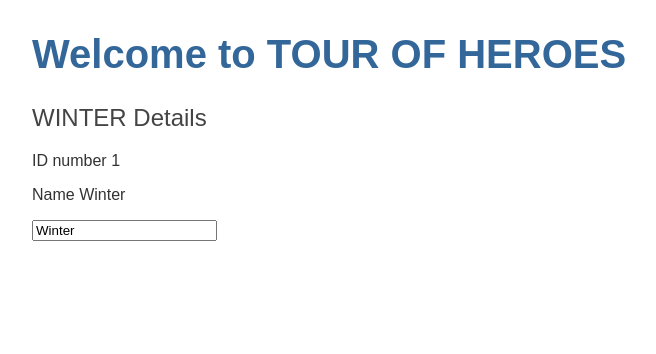
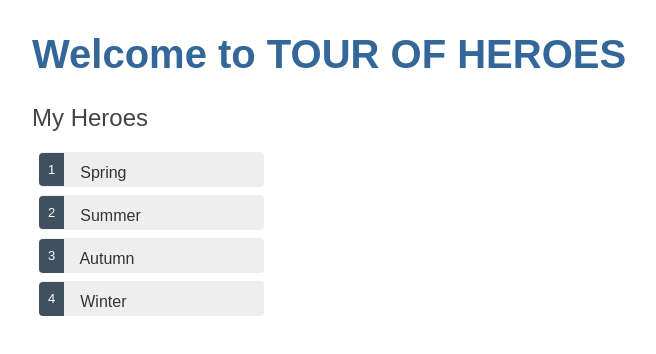
Before and after one commit to PaulineLeeLi/angular-cli-learn, an Angular app: page / in a window 1280 px wide. Shown: the top 354 px of the page, without its empty margins (0-656 px from the left). Built offline with nearby package versions, Linux system fonts and the light colour scheme.

Commit message:
Add and show Heroes list, and show the selected if exist

```diff
--- a/src/app/heroes/heroes.component.html
+++ b/src/app/heroes/heroes.component.html
@@ -1,10 +1,19 @@
-<h2>{{hero.name | uppercase}} Details</h2>
-<div>
-    <p>
-        <span>ID number</span> {{hero.id}}
-    </p>
-    <p>
-        <span>Name</span> {{hero.name}}
-    </p>
-    <input [(ngModel)]="hero.name" placeholder="name"/>
+<h2>My Heroes</h2>
+<ul class="heroes">
+    <li *ngFor="let hero of heroes" (click)="onSelect(hero)" [class.selected]="hero === selectedHero">
+        <span class="badge">{{hero.id}}</span> {{hero.name}}
+    </li>
+</ul>
+
+<div *ngIf="selectedHero">
+    <h2>{{selectedHero.name | uppercase}} Details</h2>
+    <div>
+        <p>
+            <span>ID number: </span> {{selectedHero.id}}
+        </p>
+        <p>
+            <span>Name: </span> {{selectedHero.name}}
+        </p>
+        <input [(ngModel)]="selectedHero.name" placeholder="name"/>
+    </div>
 </div>
--- a/src/app/heroes/heroes.component.scss
+++ b/src/app/heroes/heroes.component.scss
@@ -0,0 +1,44 @@
+/* HeroesComponent's private CSS styles */
+.heroes {
+    margin: 0 0 2em 0;
+    list-style-type: none;
+    padding: 0;
+    width: 15em;
+  }
+  .heroes li {
+    cursor: pointer;
+    position: relative;
+    left: 0;
+    background-color: #EEE;
+    margin: .5em;
+    padding: .3em 0;
+    height: 1.6em;
+    border-radius: 4px;
+  }
+  .heroes li:hover {
+    color: #607D8B;
+    background-color: #DDD;
+    left: .1em;
+  }
+  .heroes li.selected {
+    background-color: #CFD8DC;
+    color: white;
+  }
+  .heroes li.selected:hover {
+    background-color: #BBD8DC;
+    color: white;
+  }
+  .heroes .badge {
+    display: inline-block;
+    font-size: small;
+    color: white;
+    padding: 0.8em 0.7em 0 0.7em;
+    background-color:#405061;
+    line-height: 1em;
+    position: relative;
+    left: -1px;
+    top: -4px;
+    height: 1.8em;
+    margin-right: .8em;
+    border-radius: 4px 0 0 4px;
+  }
--- a/src/app/heroes/heroes.component.ts
+++ b/src/app/heroes/heroes.component.ts
@@ -1,5 +1,6 @@
 import { Component, OnInit } from '@angular/core';
 import { Hero } from '../hero';
+import { HEROES } from '../mock-heroes';
 
 @Component({
   selector: 'app-heroes',
@@ -7,11 +8,16 @@
   styleUrls: ['./heroes.component.scss']
 })
 export class HeroesComponent implements OnInit {
-  hero: Hero = {id:1, name:"Winter"};
+  heroes = HEROES;
+  selectedHero: Hero;
 
   constructor() { }
 
   ngOnInit(): void {
   }
 
+  onSelect(hero: Hero): void {
+    this.selectedHero = hero;
+  }
+
 }
--- /dev/null
+++ b/src/app/mock-heroes.ts
@@ -0,0 +1,8 @@
+import { Hero } from './hero';
+
+export const HEROES: Hero[] = [
+    { id: 1, name: 'Spring' },
+    { id: 2, name: 'Summer' },
+    { id: 3, name: 'Autumn' },
+    { id: 4, name: 'Winter' }
+]
```
